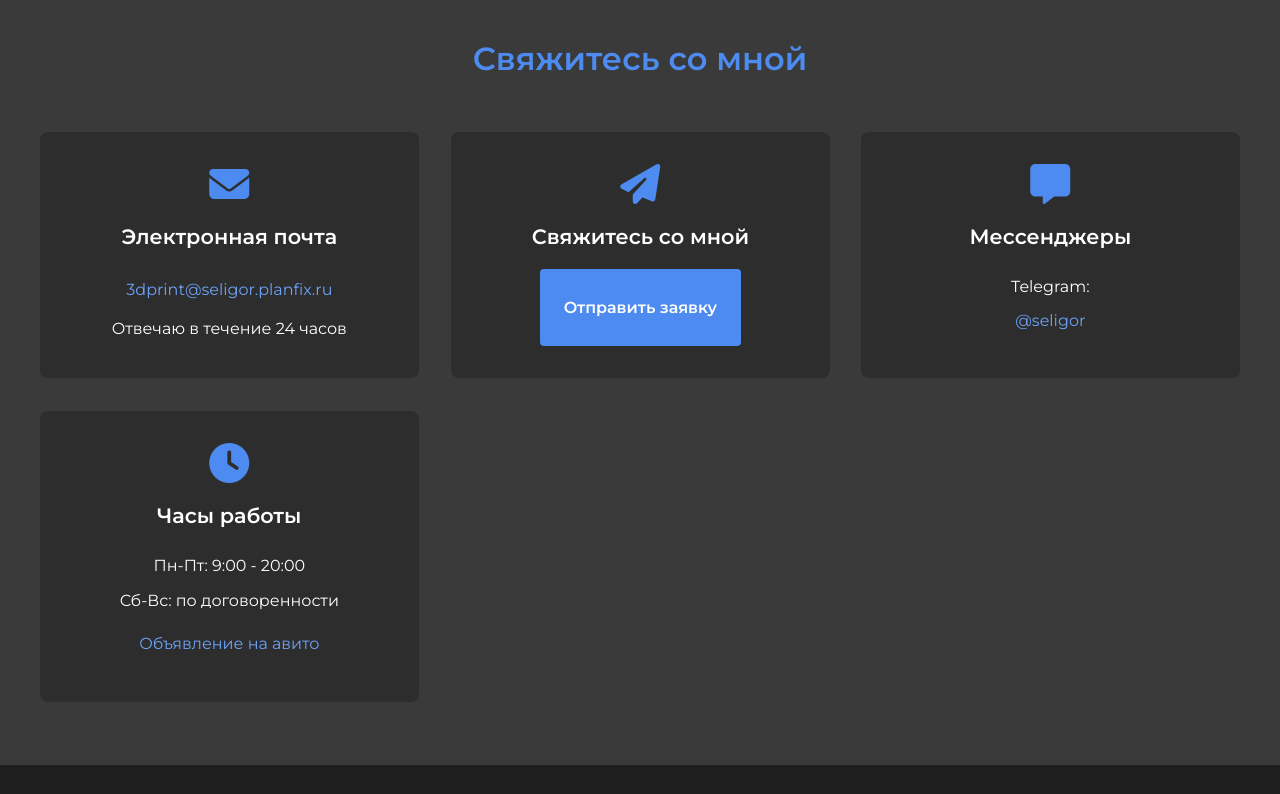
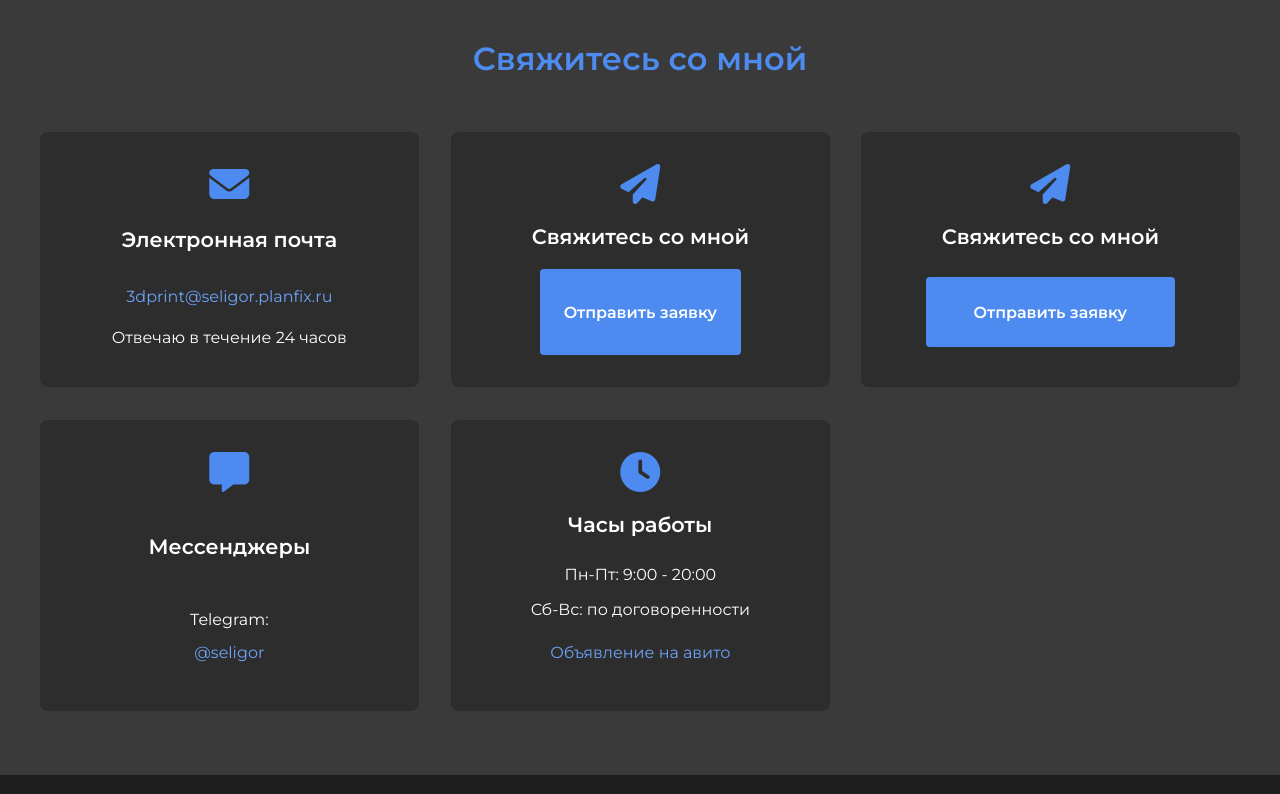
Before and after one commit to seligor/seligor.github.io, a plain HTML site: page index.html in a window 1280 px wide. Shown: the part 5160-5954 px from the top of the page. Drawn offline with Linux system fonts and the light colour scheme.

Commit message:
Update index.html

```diff
--- a/index.html
+++ b/index.html
@@ -177,6 +177,15 @@
 					</div>
 				</div>
 
+		<div class="contact-card">
+			<div class="contact-card-content">
+				<div class="contact-card-icon">
+					<i class="fas fa-paper-plane"></i>
+				</div>
+				<h3>Свяжитесь со мной</h3>
+				<a href="https://forms.yandex.ru/u/6883656fe010db077622b923" target="_blank" class="contact-card-button"><button id="openFormBtn" class="contact-card-button">Отправить заявку</button></a>
+			</div>
+		</div>
                 <div class="contact-card">
                     <i class="fas fa-comment-alt"></i>
                     <h3>Мессенджеры</h3>
```
